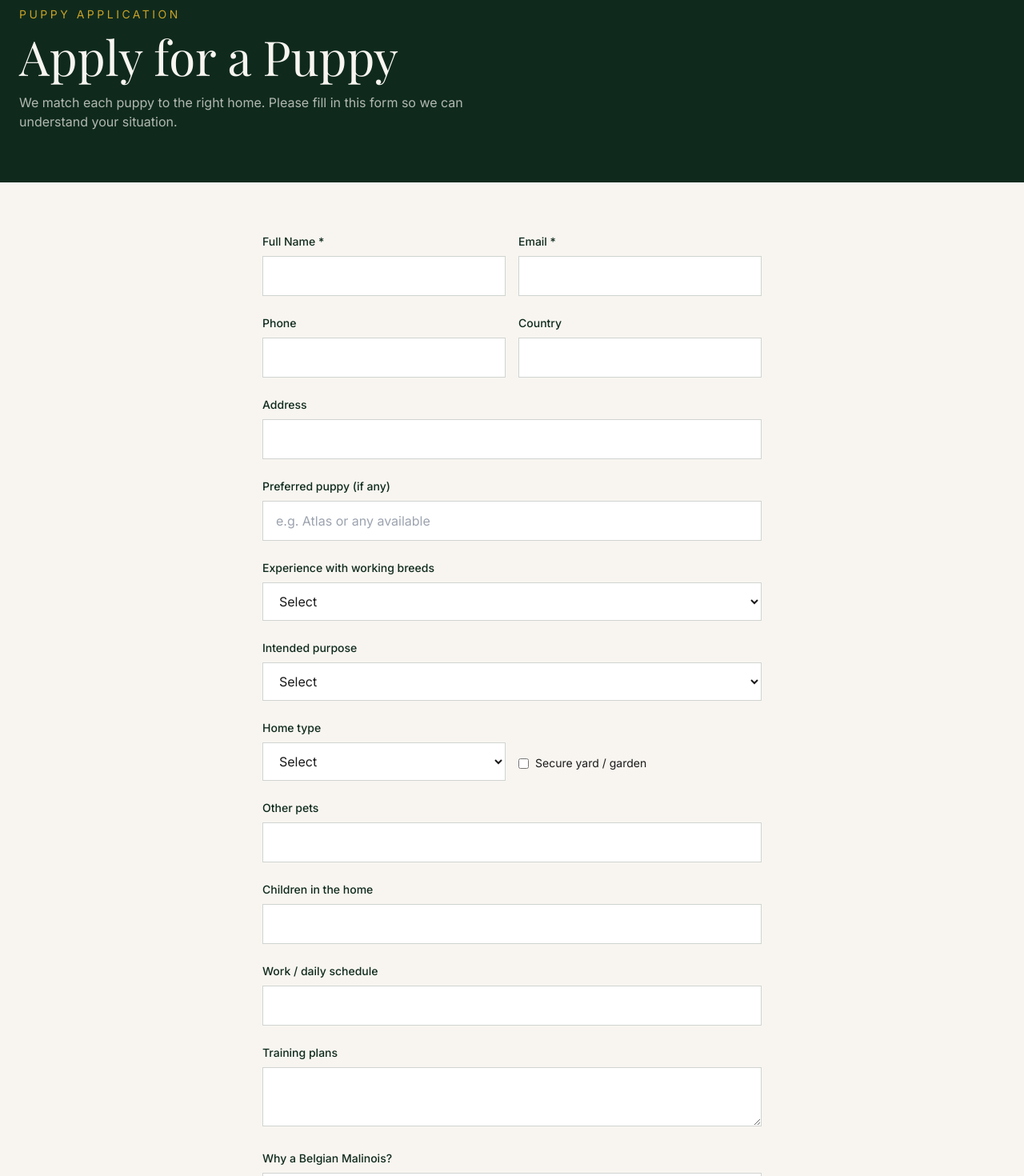
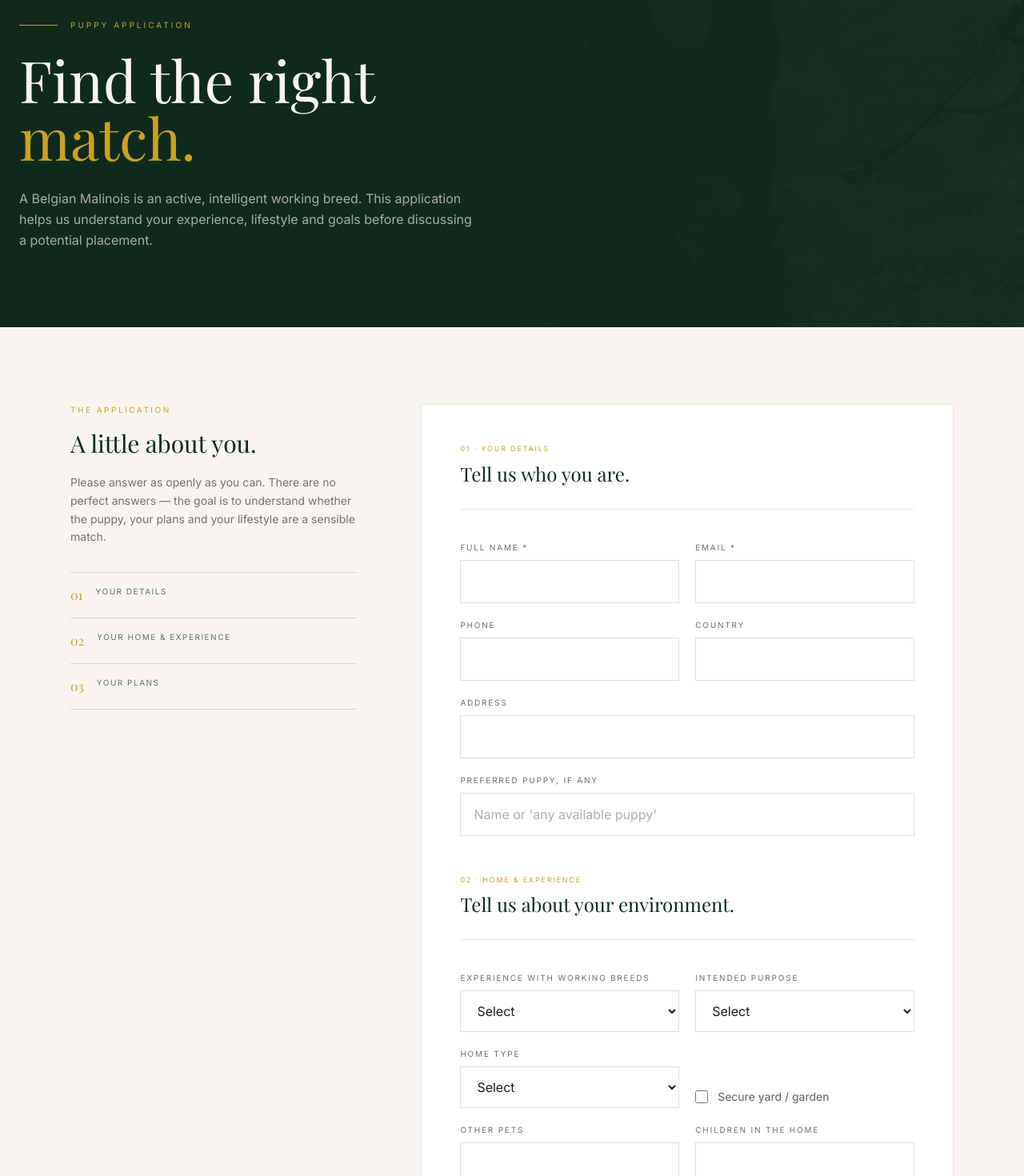
Before and after one commit to valdo-tech-pro/Belgian-malinoi, a Next.js app: page /application in a window 1280 px wide. Shown: the part 120-1590 px from the top of the page at 80% size. Built offline with nearby package versions, Linux system fonts and the light colour scheme; no server answers.

Commit message:
Upgrade puppy application to premium guided experience

```diff
--- a/src/app/application/page.tsx
+++ b/src/app/application/page.tsx
@@ -2,6 +2,10 @@
 
 import { useState } from "react";
 import Link from "next/link";
+
+const inputClass =
+  "w-full px-4 py-3.5 border border-forest/15 bg-white text-charcoal placeholder:text-charcoal/35 focus:outline-none focus:border-gold focus:ring-1 focus:ring-gold/30 transition";
+const labelClass = "block text-[10px] uppercase tracking-[0.18em] text-forest/65 mb-2";
 
 export default function ApplicationPage() {
   const [status, setStatus] = useState<"idle" | "loading" | "success" | "error">("idle");
@@ -15,21 +19,13 @@ export default function ApplicationPage() {
         method: "POST",
         headers: { "Content-Type": "application/json" },
         body: JSON.stringify({
-          name: fd.get("name"),
-          email: fd.get("email"),
-          phone: fd.get("phone"),
-          country: fd.get("country"),
-          address: fd.get("address"),
-          experience: fd.get("experience"),
-          purpose: fd.get("purpose"),
-          homeType: fd.get("homeType"),
-          hasYard: fd.get("hasYard") === "on",
-          otherPets: fd.get("otherPets"),
-          children: fd.get("children"),
-          workSchedule: fd.get("workSchedule"),
-          trainingPlans: fd.get("trainingPlans"),
-          whyMalinois: fd.get("whyMalinois"),
-          message: fd.get("message"),
+          name: fd.get("name"), email: fd.get("email"), phone: fd.get("phone"),
+          country: fd.get("country"), address: fd.get("address"),
+          experience: fd.get("experience"), purpose: fd.get("purpose"),
+          homeType: fd.get("homeType"), hasYard: fd.get("hasYard") === "on",
+          otherPets: fd.get("otherPets"), children: fd.get("children"),
+          workSchedule: fd.get("workSchedule"), trainingPlans: fd.get("trainingPlans"),
+          whyMalinois: fd.get("whyMalinois"), message: fd.get("message"),
           preferredPuppy: fd.get("preferredPuppy"),
         }),
       });
@@ -42,126 +38,125 @@ export default function ApplicationPage() {
 
   if (status === "success") {
     return (
-      <section className="pt-32 pb-20 max-w-xl mx-auto px-6 text-center">
-        <h1 className="font-serif text-4xl text-forest mb-4">Application Received</h1>
-        <p className="text-charcoal/70 mb-8">
-          Thank you. We carefully review every application and will contact you within a few days.
-        </p>
-        <Link href="/puppies" className="text-gold hover:underline">View available puppies →</Link>
-      </section>
+      <main className="min-h-screen bg-cream flex items-center">
+        <section className="w-full py-32">
+          <div className="max-w-2xl mx-auto px-6 text-center">
+            <span className="inline-flex items-center justify-center w-16 h-16 border border-gold text-gold font-serif text-2xl mb-8">✓</span>
+            <p className="text-gold text-[10px] uppercase tracking-[0.3em] mb-4">Application Received</p>
+            <h1 className="font-serif text-5xl md:text-6xl text-forest leading-tight mb-6">Thank you for<br /><span className="text-gold">starting the conversation.</span></h1>
+            <p className="text-charcoal/65 leading-relaxed max-w-lg mx-auto mb-10">
+              Your information has been received. We&apos;ll review your application and contact you if we need additional information or to discuss available puppies.
+            </p>
+            <div className="flex flex-col sm:flex-row justify-center gap-4">
+              <Link href="/puppies" className="px-8 py-4 bg-gold text-forest text-sm uppercase tracking-[0.16em] hover:bg-forest hover:text-cream transition">View Puppies</Link>
+              <Link href="/" className="px-8 py-4 border border-forest/20 text-forest text-sm uppercase tracking-[0.16em] hover:border-gold hover:text-gold transition">Return Home</Link>
+            </div>
+          </div>
+        </section>
+      </main>
     );
   }
 
   return (
-    <>
-      <section className="pt-32 pb-16 bg-forest text-cream">
-        <div className="max-w-7xl mx-auto px-6">
-          <p className="text-gold tracking-[0.25em] uppercase text-sm mb-3">Puppy Application</p>
-          <h1 className="font-serif text-5xl md:text-6xl">Apply for a Puppy</h1>
-          <p className="mt-4 text-cream/70 max-w-xl">
-            We match each puppy to the right home. Please fill in this form so we can understand your situation.
-          </p>
+    <main className="min-h-screen bg-cream">
+      <section className="relative overflow-hidden bg-forest text-cream pt-36 pb-24">
+        <div className="absolute inset-0">
+          <img src="/malinois.jpg" alt="" className="w-full h-full object-cover opacity-25" />
+          <div className="absolute inset-0 bg-forest/80" />
+          <div className="absolute inset-0 bg-gradient-to-r from-forest via-forest/90 to-transparent" />
+        </div>
+        <div className="relative max-w-7xl mx-auto px-6">
+          <div className="max-w-3xl">
+            <div className="flex items-center gap-4 mb-6"><span className="h-px w-12 bg-gold" /><p className="text-gold text-[10px] uppercase tracking-[0.3em]">Puppy Application</p></div>
+            <h1 className="font-serif text-5xl md:text-7xl leading-[0.95]">Find the right<br /><span className="text-gold">match.</span></h1>
+            <p className="mt-7 max-w-xl text-cream/65 leading-relaxed">
+              A Belgian Malinois is an active, intelligent working breed. This application helps us understand your experience, lifestyle and goals before discussing a potential placement.
+            </p>
+          </div>
         </div>
       </section>
 
-      <section className="py-16">
-        <div className="max-w-2xl mx-auto px-6">
-          <form onSubmit={handleSubmit} className="space-y-6">
-            <div className="grid md:grid-cols-2 gap-4">
+      <section className="py-16 md:py-24">
+        <div className="max-w-6xl mx-auto px-6 grid lg:grid-cols-[0.7fr_1.3fr] gap-12 lg:gap-20">
+          <aside className="lg:sticky lg:top-32 self-start">
+            <p className="text-gold text-[10px] uppercase tracking-[0.25em] mb-4">The Application</p>
+            <h2 className="font-serif text-3xl text-forest mb-5">A little about you.</h2>
+            <p className="text-sm text-charcoal/60 leading-relaxed mb-8">
+              Please answer as openly as you can. There are no perfect answers — the goal is to understand whether the puppy, your plans and your lifestyle are a sensible match.
+            </p>
+            <div className="border-t border-forest/15">
+              <div className="py-4 border-b border-forest/15 flex gap-4"><span className="font-serif text-gold">01</span><span className="text-[10px] uppercase tracking-[0.15em] text-forest/65">Your details</span></div>
+              <div className="py-4 border-b border-forest/15 flex gap-4"><span className="font-serif text-gold">02</span><span className="text-[10px] uppercase tracking-[0.15em] text-forest/65">Your home & experience</span></div>
+              <div className="py-4 border-b border-forest/15 flex gap-4"><span className="font-serif text-gold">03</span><span className="text-[10px] uppercase tracking-[0.15em] text-forest/65">Your plans</span></div>
+            </div>
+          </aside>
+
+          <form onSubmit={handleSubmit} className="bg-white border border-forest/10 p-6 md:p-10 lg:p-12 shadow-sm">
+            <div className="mb-10 pb-7 border-b border-forest/10">
+              <p className="text-[9px] uppercase tracking-[0.2em] text-gold mb-2">01 · Your details</p>
+              <h3 className="font-serif text-2xl text-forest">Tell us who you are.</h3>
+            </div>
+
+            <div className="grid md:grid-cols-2 gap-5 mb-5">
+              <div><label className={labelClass}>Full Name *</label><input name="name" required className={inputClass} /></div>
+              <div><label className={labelClass}>Email *</label><input type="email" name="email" required className={inputClass} /></div>
+              <div><label className={labelClass}>Phone</label><input name="phone" className={inputClass} /></div>
+              <div><label className={labelClass}>Country</label><input name="country" className={inputClass} /></div>
+            </div>
+            <div className="mb-5"><label className={labelClass}>Address</label><input name="address" className={inputClass} /></div>
+            <div className="mb-12"><label className={labelClass}>Preferred puppy, if any</label><input name="preferredPuppy" className={inputClass} placeholder="Name or 'any available puppy'" /></div>
+
+            <div className="mb-10 pb-7 border-b border-forest/10">
+              <p className="text-[9px] uppercase tracking-[0.2em] text-gold mb-2">02 · Home & experience</p>
+              <h3 className="font-serif text-2xl text-forest">Tell us about your environment.</h3>
+            </div>
+
+            <div className="grid md:grid-cols-2 gap-5 mb-5">
               <div>
-                <label className="block text-sm font-medium text-forest mb-2">Full Name *</label>
-                <input name="name" required className="w-full px-4 py-3 border border-forest/20 bg-white focus:outline-none focus:border-gold" />
+                <label className={labelClass}>Experience with working breeds</label>
+                <select name="experience" className={inputClass}><option value="">Select</option><option>First time</option><option>Previous owner</option><option>Sport / Working</option><option>Breeder / Handler</option></select>
               </div>
               <div>
-                <label className="block text-sm font-medium text-forest mb-2">Email *</label>
-                <input type="email" name="email" required className="w-full px-4 py-3 border border-forest/20 bg-white focus:outline-none focus:border-gold" />
+                <label className={labelClass}>Intended purpose</label>
+                <select name="purpose" className={inputClass}><option value="">Select</option><option>Family companion</option><option>Sport</option><option>Protection</option><option>Professional work</option></select>
+              </div>
+              <div>
+                <label className={labelClass}>Home type</label>
+                <select name="homeType" className={inputClass}><option value="">Select</option><option>House</option><option>Apartment</option><option>Farm / Rural</option></select>
+              </div>
+              <div className="flex items-end pb-1">
+                <label className="flex items-center gap-3 text-sm text-charcoal/70"><input type="checkbox" name="hasYard" className="accent-forest w-4 h-4" /> Secure yard / garden</label>
               </div>
             </div>
-            <div className="grid md:grid-cols-2 gap-4">
-              <div>
-                <label className="block text-sm font-medium text-forest mb-2">Phone</label>
-                <input name="phone" className="w-full px-4 py-3 border border-forest/20 bg-white focus:outline-none focus:border-gold" />
-              </div>
-              <div>
-                <label className="block text-sm font-medium text-forest mb-2">Country</label>
-                <input name="country" className="w-full px-4 py-3 border border-forest/20 bg-white focus:outline-none focus:border-gold" />
-              </div>
+            <div className="grid md:grid-cols-2 gap-5 mb-12">
+              <div><label className={labelClass}>Other pets</label><input name="otherPets" className={inputClass} /></div>
+              <div><label className={labelClass}>Children in the home</label><input name="children" className={inputClass} /></div>
+              <div className="md:col-span-2"><label className={labelClass}>Work / daily schedule</label><input name="workSchedule" className={inputClass} /></div>
             </div>
-            <div>
-              <label className="block text-sm font-medium text-forest mb-2">Address</label>
-              <input name="address" className="w-full px-4 py-3 border border-forest/20 bg-white focus:outline-none focus:border-gold" />
+
+            <div className="mb-10 pb-7 border-b border-forest/10">
+              <p className="text-[9px] uppercase tracking-[0.2em] text-gold mb-2">03 · Your plans</p>
+              <h3 className="font-serif text-2xl text-forest">What are you looking for?</h3>
             </div>
-            <div>
-              <label className="block text-sm font-medium text-forest mb-2">Preferred puppy (if any)</label>
-              <input name="preferredPuppy" className="w-full px-4 py-3 border border-forest/20 bg-white focus:outline-none focus:border-gold" placeholder="e.g. Atlas or any available" />
+
+            <div className="space-y-5">
+              <div><label className={labelClass}>Training plans</label><textarea name="trainingPlans" rows={3} className={inputClass} /></div>
+              <div><label className={labelClass}>Why a Belgian Malinois?</label><textarea name="whyMalinois" rows={4} className={inputClass} /></div>
+              <div><label className={labelClass}>Anything else we should know</label><textarea name="message" rows={4} className={inputClass} /></div>
             </div>
-            <div>
-              <label className="block text-sm font-medium text-forest mb-2">Experience with working breeds</label>
-              <select name="experience" className="w-full px-4 py-3 border border-forest/20 bg-white focus:outline-none focus:border-gold">
-                <option value="">Select</option>
-                <option>First time</option>
-                <option>Previous owner</option>
-                <option>Sport / Working</option>
-                <option>Breeder / Handler</option>
-              </select>
+
+            <div className="mt-10 pt-7 border-t border-forest/10">
+              <p className="text-xs text-charcoal/50 leading-relaxed mb-6">
+                By submitting this form, you&apos;re sharing information so we can evaluate your inquiry and communicate with you about puppy placement.
+              </p>
+              <button type="submit" disabled={status === "loading"} className="w-full py-4 bg-gold text-forest text-sm uppercase tracking-[0.18em] hover:bg-forest hover:text-cream disabled:opacity-60 transition duration-300">
+                {status === "loading" ? "Sending Application..." : "Submit Application"}
+              </button>
+              {status === "error" && <p className="text-red-600 text-sm text-center mt-4">We couldn&apos;t submit the application. Please try again.</p>}
             </div>
-            <div>
-              <label className="block text-sm font-medium text-forest mb-2">Intended purpose</label>
-              <select name="purpose" className="w-full px-4 py-3 border border-forest/20 bg-white focus:outline-none focus:border-gold">
-                <option value="">Select</option>
-                <option>Family companion</option>
-                <option>Sport</option>
-                <option>Protection</option>
-                <option>Professional work</option>
-              </select>
-            </div>
-            <div className="grid md:grid-cols-2 gap-4">
-              <div>
-                <label className="block text-sm font-medium text-forest mb-2">Home type</label>
-                <select name="homeType" className="w-full px-4 py-3 border border-forest/20 bg-white focus:outline-none focus:border-gold">
-                  <option value="">Select</option>
-                  <option>House</option>
-                  <option>Apartment</option>
-                  <option>Farm / Rural</option>
-                </select>
-              </div>
-              <div className="flex items-end pb-3">
-                <label className="flex items-center gap-2 text-sm">
-                  <input type="checkbox" name="hasYard" className="accent-forest" /> Secure yard / garden
-                </label>
-              </div>
-            </div>
-            <div>
-              <label className="block text-sm font-medium text-forest mb-2">Other pets</label>
-              <input name="otherPets" className="w-full px-4 py-3 border border-forest/20 bg-white focus:outline-none focus:border-gold" />
-            </div>
-            <div>
-              <label className="block text-sm font-medium text-forest mb-2">Children in the home</label>
-              <input name="children" className="w-full px-4 py-3 border border-forest/20 bg-white focus:outline-none focus:border-gold" />
-            </div>
-            <div>
-              <label className="block text-sm font-medium text-forest mb-2">Work / daily schedule</label>
-              <input name="workSchedule" className="w-full px-4 py-3 border border-forest/20 bg-white focus:outline-none focus:border-gold" />
-            </div>
-            <div>
-              <label className="block text-sm font-medium text-forest mb-2">Training plans</label>
-              <textarea name="trainingPlans" rows={2} className="w-full px-4 py-3 border border-forest/20 bg-white focus:outline-none focus:border-gold" />
-            </div>
-            <div>
-              <label className="block text-sm font-medium text-forest mb-2">Why a Belgian Malinois?</label>
-              <textarea name="whyMalinois" rows={3} className="w-full px-4 py-3 border border-forest/20 bg-white focus:outline-none focus:border-gold" />
-            </div>
-            <div>
-              <label className="block text-sm font-medium text-forest mb-2">Anything else we should know</label>
-              <textarea name="message" rows={3} className="w-full px-4 py-3 border border-forest/20 bg-white focus:outline-none focus:border-gold" />
-            </div>
-            <button type="submit" disabled={status === "loading"} className="w-full py-4 bg-gold text-forest font-medium hover:bg-gold/90 disabled:opacity-60">
-              {status === "loading" ? "Submitting..." : "Submit Application"}
-            </button>
-            {status === "error" && <p className="text-red-600 text-sm text-center">Failed to submit. Please try again.</p>}
           </form>
         </div>
       </section>
-    </>
+    </main>
   );
 }
```
